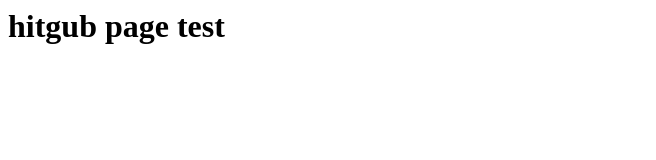
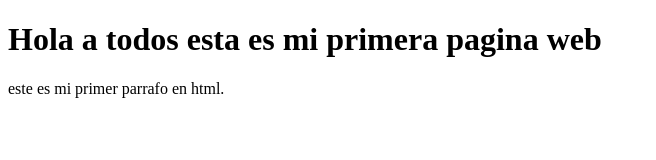
Before and after one commit to MatiasCODE221/OSLP, a plain HTML site: page index.html in a window 1280 px wide. Shown: the whole page, without its empty margins (0-656 px from the left). Drawn offline with Linux system fonts and the light colour scheme.

Commit message:
Update index.html

```diff
--- a/index.html
+++ b/index.html
@@ -1 +1,10 @@
-<h1>hitgub page test</h1>
+<!doctype html>
+<html>
+<head>
+    <title>Mi primera pagina web</title>
+</head>
+<body>
+   <h1>Hola a todos esta es mi primera pagina web</h1>
+   <p>este es mi primer parrafo en html.</p>
+</body>
+</html>
```
